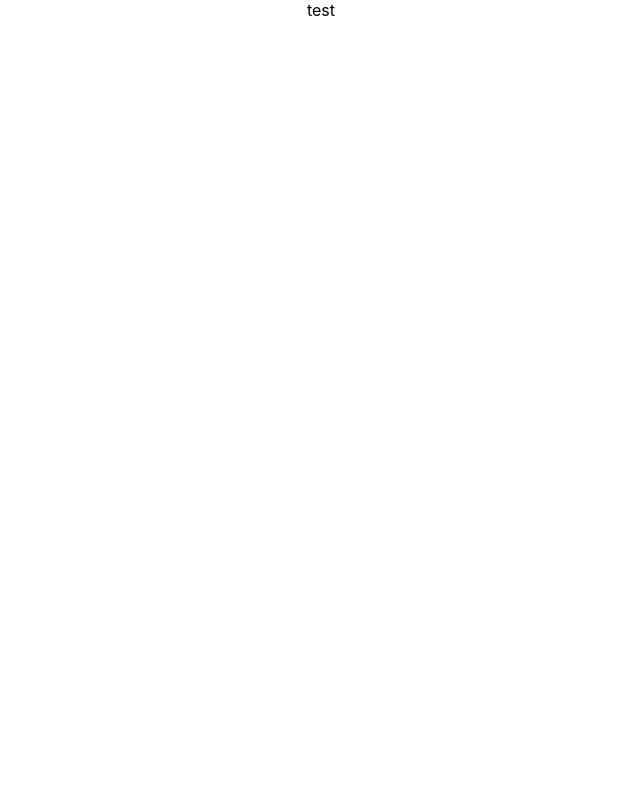
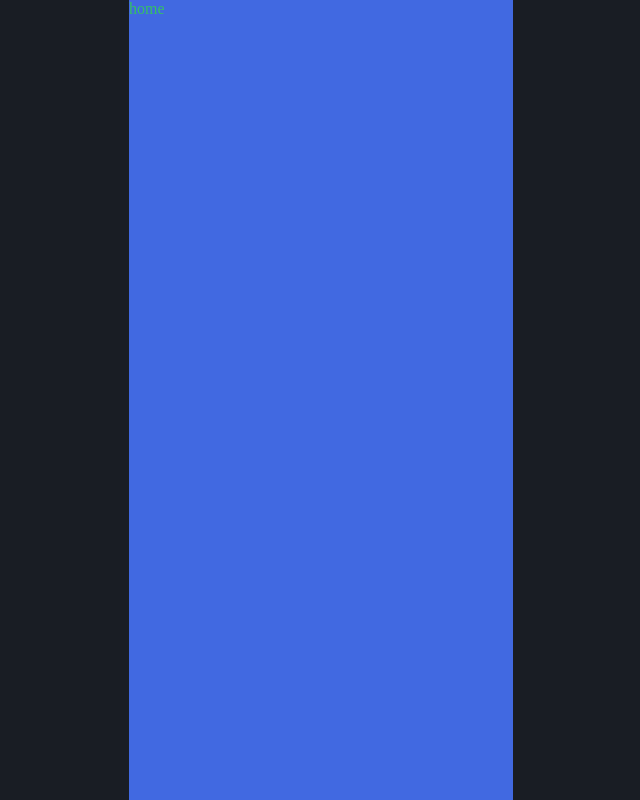
Before and after one commit to tahrer007/E-Penny-Bank, a React (Create React App) app in the folder client/: page / in a window 1280 px wide. Shown: the whole page, without its empty margins (319-959 px from the left). Built offline with nearby package versions, Linux system fonts and the light colour scheme.

Commit message:
set global sass , routers , basic app styling

```diff
--- a/client/package.json
+++ b/client/package.json
@@ -6,9 +6,12 @@
     "@testing-library/jest-dom": "^5.16.5",
     "@testing-library/react": "^13.4.0",
     "@testing-library/user-event": "^13.5.0",
+    "axios": "^0.27.2",
+    "dotenv": "^16.0.2",
     "normalize.css": "^8.0.1",
     "react": "^18.2.0",
     "react-dom": "^18.2.0",
+    "react-router-dom": "^6.4.0",
     "react-scripts": "5.0.1",
     "sass": "^1.54.9",
     "web-vitals": "^2.1.4"
--- a/client/src/App.jsx
+++ b/client/src/App.jsx
@@ -1,10 +1,20 @@
 
-import './App.scss';
+import './app.scss';
+import Home from './pages/home/Home';
+import { BrowserRouter, Routes, Route } from "react-router-dom";
+<Route path="/" element={<Home />} />
 
 function App() {
   return (
-    <div className="App">
-      test
+    <div className="app">
+
+ <BrowserRouter>
+        <Routes>
+          <Route path="/" element={<Home />} />
+        </Routes>
+      </BrowserRouter>
+
+
     </div>
   );
 }
--- a/client/src/App.scss
+++ b/client/src/App.scss
@@ -1,38 +1,28 @@
-.App {
-  text-align: center;
+@import "./global.scss";
+* {
+  margin: 0;
+  padding: 0;
+  box-sizing: border-box;
 }
 
-.App-logo {
-  height: 40vmin;
-  pointer-events: none;
+.app {
+  display: flex;
+  justify-content: center;
+  align-items: center;
+  width: 100vw;
+  height: 100vh;
+  background-color: $bgColor;
+  color: $mainColor;
+  scroll-behavior: smooth;
+  scrollbar-width: none;
+  padding: 0;
+
+  .pageContainer {
+    background-color: royalblue;
+    height: 100vh;
+    width: 30vw;
+    @media (orientation: portrait) and (max-width: $smallScreen) {
+      width: 100%;
+    }
 }
-
-@media (prefers-reduced-motion: no-preference) {
-  .App-logo {
-    animation: App-logo-spin infinite 20s linear;
-  }
 }
-
-.App-header {
-  background-color: #282c34;
-  min-height: 100vh;
-  display: flex;
-  flex-direction: column;
-  align-items: center;
-  justify-content: center;
-  font-size: calc(10px + 2vmin);
-  color: white;
-}
-
-.App-link {
-  color: #61dafb;
-}
-
-@keyframes App-logo-spin {
-  from {
-    transform: rotate(0deg);
-  }
-  to {
-    transform: rotate(360deg);
-  }
-}
--- /dev/null
+++ b/client/src/global.scss
@@ -0,0 +1,28 @@
+
+$bgProperties  : center no-repeat contain;
+//colors
+$bgColor: #191d24;
+$mainColor: hsl(141, 57%, 48%);
+//$hoverMainColor: #3bd672;
+//$fontColor: #eae3dc;
+//$fontColor2: #21262f;
+//$boxShadow: -10px 10px 20px -4px rgba(0, 0, 0, 0.55);
+
+//padding & margins
+$pagePadding: 1rem 5rem;
+$textPadding : 0.5rem 0.5rem ;
+$mobileTextPadding : 5px 30px;
+
+//font size
+$fontSize : 1rem ;
+$fontSizeMobile : 0.775rem ;
+
+// screens size
+$topBarHeight : 60px ;
+$smallScreen : 960px ;
+$bigScreen : 1200px ;
+$landScapeWidth : 900px ;
+
+
+@import url('https://fonts.googleapis.com/css2?family=Exo&display=swap');
+$font :'Exo', sans-serif;
--- a/client/src/index.scss
+++ b/client/src/index.scss
@@ -1,13 +1,6 @@
-body {
-  margin: 0;
-  font-family: -apple-system, BlinkMacSystemFont, 'Segoe UI', 'Roboto', 'Oxygen',
-    'Ubuntu', 'Cantarell', 'Fira Sans', 'Droid Sans', 'Helvetica Neue',
-    sans-serif;
-  -webkit-font-smoothing: antialiased;
-  -moz-osx-font-smoothing: grayscale;
+@import-normalize; /* bring in normalize.css styles */
+
+/* prevent images from overflowing */
+img{
+  max-width: 100%;
 }
-
-code {
-  font-family: source-code-pro, Menlo, Monaco, Consolas, 'Courier New',
-    monospace;
-}
--- /dev/null
+++ b/client/src/pages/home/Home.jsx
@@ -0,0 +1,18 @@
+import React , {useState , useEffect} from "react";
+import "./home.scss" ;
+//1- render loadig
+//2-check local sortage ;
+// if has data ... check for update  else login page
+//if has data without inter net connection .. load latest data with offline message
+//form contain auto log in
+//
+
+const Home= ()=>{
+
+    const [loading,setLoading]=useState(true);
+
+    return( <div className="pageContainer homePage">home</div>)
+
+}
+
+export default Home ;
--- /dev/null
+++ b/client/src/pages/home/home.scss
@@ -0,0 +1,3 @@
+.homePage {
+
+}
```
Also changed, not shown: 1 other file (tests, documents, lock files or other folders).
